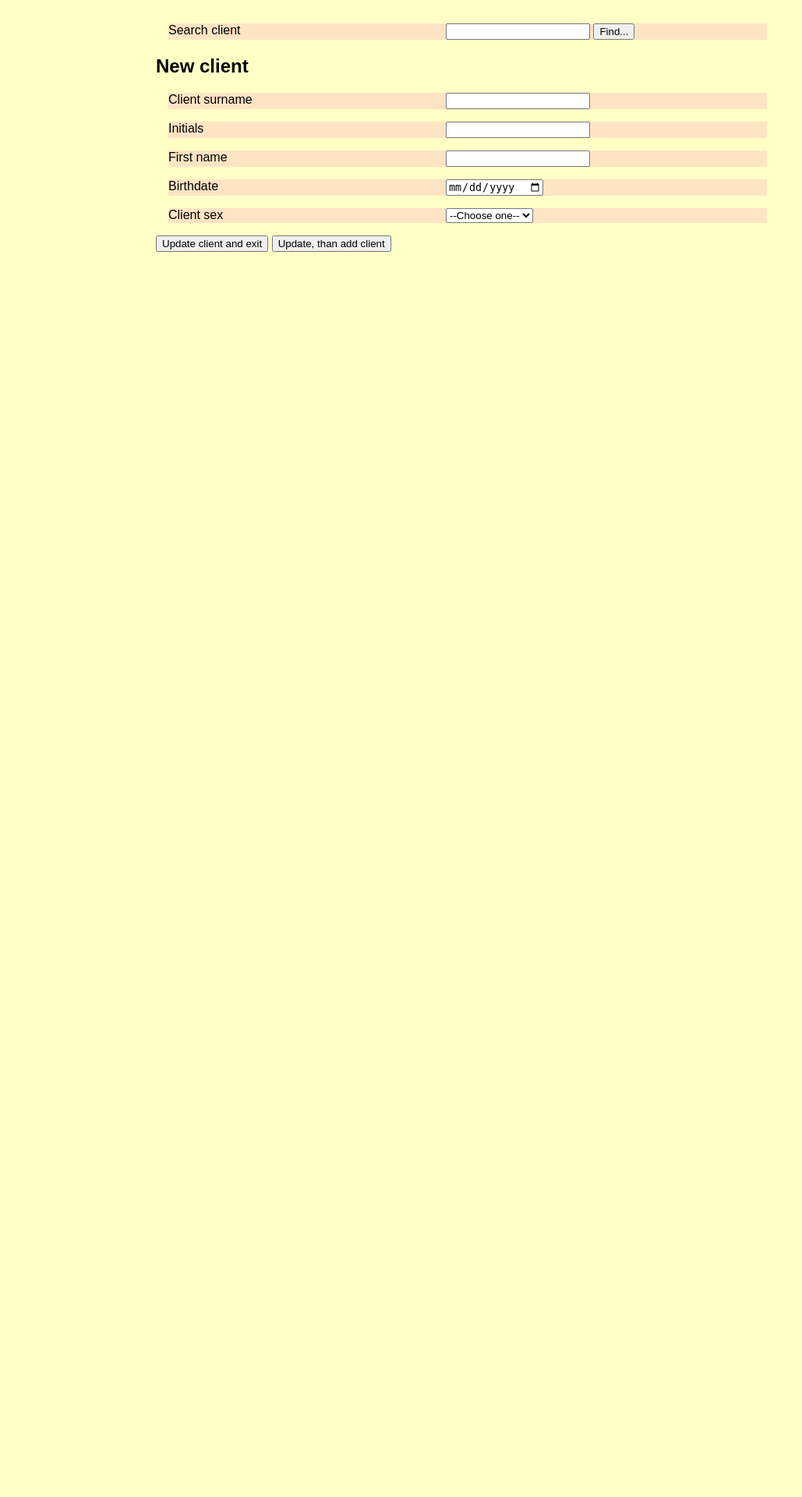
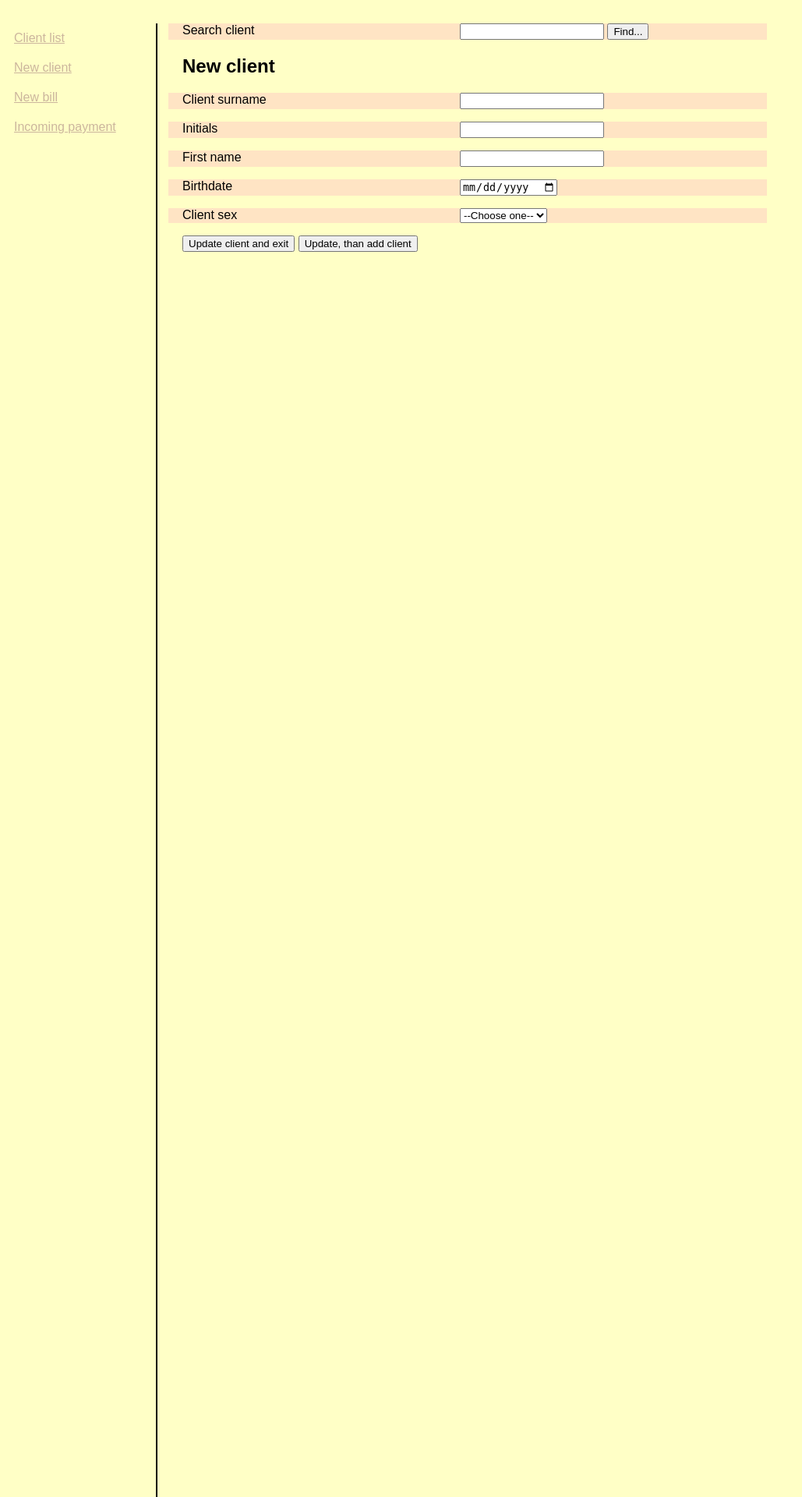
Before and after one commit to Mholscher/debtors, a Flask app: page /client/new in a window 1280 px wide; the page is wider, and only the part inside the window is pictured. Shown: the top 1920 px of that part at 78% size, without its empty margins (0-1029 px from the left). Before the commit the page ends 323 px from the top of that part, so only its background shows below. Run offline with Flask 2, Linux system fonts and the light colour scheme; some libraries are stand-ins or nearby versions.

Commit message:
Added main- and client menu
Fixed bug in GET for bank accounts
Improved html pages on the go

```diff
--- a/clientviews/clients.py
+++ b/clientviews/clients.py
@@ -149,7 +149,7 @@ class MailView(MethodView):
     def get(self, id):
         """ Return a page to enter a mail address for a client  """
 
-        client = get_client_by_id(self.id)
+        client = get_client_by_id(self, id)
 
         client_mail_form = ClientMailForm()
 
--- a/debtors/static/master.css
+++ b/debtors/static/master.css
@@ -57,7 +57,7 @@ a.IMG {
 .staticline {
     width : 50em ;
     margin : 1em ;
-    display : block ;
+    display : float ;
     }
 
 
--- a/debtors/templates/client.html
+++ b/debtors/templates/client.html
@@ -1,5 +1,11 @@
 {% extends "base.html" %}
 {% from 'fields.html' import fld %}
+
+{% from "mainmenu.html" import mainmenu %}
+
+{% block menu %}
+    {{ mainmenu(client_surname=form.surname.data, client_id=form.id.data) }}
+{% endblock menu %}
 
 {% block title %}
   <title>{% if form.surname.data %}{{form.initials.data}} {{form.surname.data}} : {%endif %}Clients</title>
--- a/debtors/templates/clientaddress.html
+++ b/debtors/templates/clientaddress.html
@@ -1,6 +1,10 @@
 {% extends "base.html" %}
+{% from "fields.html" import fld %}
+{% from "mainmenu.html" import mainmenu %}
 
-{% from "fields.html" import fld %}
+{% block menu %}
+    {{ mainmenu(client_id=client.id) }}
+{% endblock menu %}
 
 {% block content %}
 <div class="page">
--- a/debtors/templates/clientbankaccount.html
+++ b/debtors/templates/clientbankaccount.html
@@ -1,10 +1,14 @@
 {% extends "base.html" %}
 
 {% from "fields.html" import fld %}
+{% from "mainmenu.html" import mainmenu %}
+
+{% block menu %}
+    {{ mainmenu(client_id=client.id) }}
+{% endblock menu %}
 
 {% block content %}
 <div class="page">
-<div  class="inlineform">
 <h2>Client {{client.initials}} {{client.surname}} </h2> </br></br>
 <table>
 {% for account in client.accounts %}
--- /dev/null
+++ b/debtors/templates/clientmenu.html
@@ -0,0 +1,7 @@
+{% macro clientmenu(client_surname=None, client_id=None, address_id=None) -%}
+        {% if client_id %}
+            <a class="menu-item" href={{ url_for('client.add_address', id=client_id) }}>Add address </a>
+            <a class="menu-item" href={{ url_for('client.add_mail', id=client_id) }}>Add e-mail address </a>
+             <a class="menu-item" href={{ url_for('client.add_account', id=client_id) }}>Add bank account </a>
+        {% endif %}
+{%- endmacro %}
--- a/debtors/templates/clientsearch.html
+++ b/debtors/templates/clientsearch.html
@@ -1,4 +1,4 @@
-    <form action={{ url_for('client.list_clients') }} method="GET" class="inlineform">
+    <form action="/client/list" method="GET" class="inlineform">
     {# {{ search_form.csrf_token }}
        {% if form.csrf_token.errors %}
         <div class="warning">You have submitted an invalid CSRF token</div>
--- /dev/null
+++ b/debtors/templates/mainmenu.html
@@ -0,0 +1,13 @@
+{% from "clientmenu.html" import clientmenu %}
+{% macro mainmenu(client_surname=None, client_id=None, bill=None, payment=None) -%}
+<div class="menu">
+    <a class="menu-item" href={{ url_for('client.list_clients') }}>Client list </a>
+    {% if client_surname %}
+        <a class="menu-item" href={{ url_for('client.list_clients', search_for= client_surname) }}>Clients named {{ client_surname }} </a>
+    {% endif %}
+    <a class="menu-item" href={{ url_for('client.create_client') }}>New client</a>
+    {{ clientmenu(client_surname=client_surname, client_id=client_id) }}
+    <a class="menu-item" href={{ url_for('bill_create') }}>New bill </a>
+    <a class="menu-item" href={{ url_for('payment_create') }}>Incoming payment </a>
+</div>
+{%- endmacro %}
```
Also changed, not shown: debtors/templates/clientlist.html (+14 -6 lines), debtors/templates/clientmail.html (+7 -7 lines), debttests/testclients.py (+11 -0 lines).
